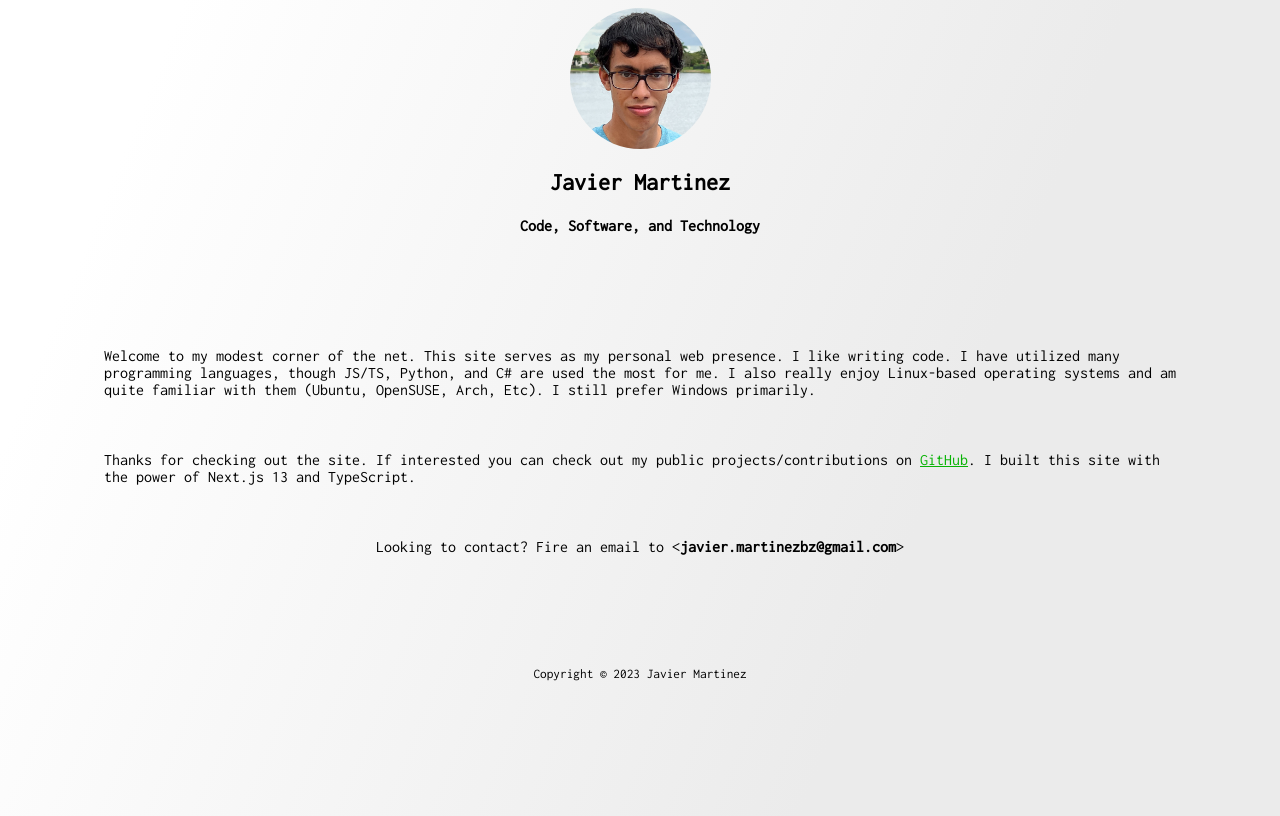
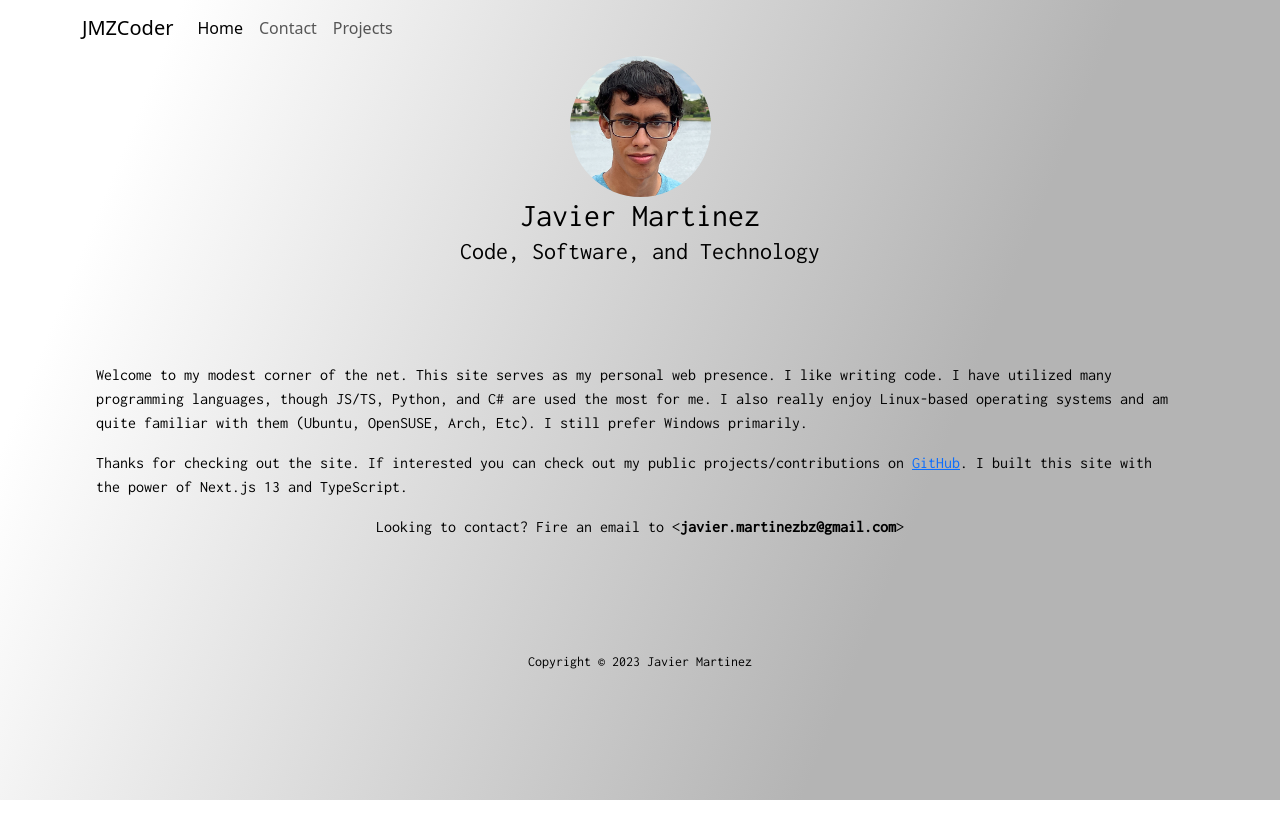
Before and after one commit to hoogmin/jmnxtsite, a Next.js app: page / in a window 1280 px wide. Built offline with nearby package versions, Linux system fonts and the light colour scheme.

Commit message:
Navbar scaffold, bootstrap, and more.

```diff
--- /dev/null
+++ b/app/components/Navibar.tsx
@@ -0,0 +1,36 @@
+"use client"
+
+import Link from "next/link"
+import { Navbar, Nav, Container } from "react-bootstrap"
+import { usePathname } from "next/navigation"
+
+const Navibar = () => {
+    const pathname = usePathname()
+
+    return (
+        <Navbar bg="transparent" expand="lg">
+            <Container>
+                <Link href="/" className="navbar-brand">JMZCoder</Link>
+
+                {/* Hamburger menu for mobile */}
+                <Navbar.Toggle aria-controls="basic-navbar-nav"/>
+
+                {/* Collapsible content */}
+                <Navbar.Collapse id="basic-navbar-nav">
+                    {/* Links justified to the right */}
+                    <Nav className="ml-auto">
+                        <Link href="/" className={pathname === '/' ? "nav-link active" : "nav-link"}>Home</Link>
+                        <Link href="/contact" className={pathname === "/contact" ? "nav-link active" : "nav-link"}>Contact</Link>
+                        <a
+                        href="https://github.com/hoogmin"
+                        target="_blank"
+                        rel="noopener noreferrer"
+                        className="nav-link">Projects</a>
+                    </Nav>
+                </Navbar.Collapse>
+            </Container>
+        </Navbar>
+    )
+}
+
+export default Navibar
--- a/app/layout.tsx
+++ b/app/layout.tsx
@@ -1,4 +1,5 @@
 import '@/styles/globals.css'
+import Navibar from '@/components/Navibar'
 
 export default function RootLayout({
     // Layouts must accept a children prop.
@@ -9,7 +10,10 @@ export default function RootLayout({
 }) {
     return (
         <html lang="en">
-            <body>{children}</body>
+            <body>
+                <Navibar/>
+                {children}
+            </body>
         </html>
     )
 }
--- a/app/page.tsx
+++ b/app/page.tsx
@@ -6,13 +6,13 @@ import styles from '@/styles/Home.module.css'
 const inconsolata = Inconsolata({ subsets: ["latin"], weight: "400", style: "normal" })
 
 export const metadata: Metadata = {
-    title: "Javi M. | Coder / Programmer",
-    description: "Javier Martinez (@hoogmin) | Coder/Programmer. Personal Site.",
+    title: "Javi M. | JMProgrammingHub",
+    description: "Javier Martinez (@hoogmin) | Coder/Programmer. Freelance Site.",
     viewport: "width=device-width, initial-scale=1",
     robots: "all",
     openGraph: {
-        title: "Javi M. | Coder / Programmer",
-        description: "Javier Martinez (@hoogmin) | Coder/Programmer. Personal Site."
+        title: "Javi M. | JMProgrammingHub",
+        description: "Javier Martinez (@hoogmin) | Coder/Programmer. Freelance Site."
     }
 }
 
@@ -20,7 +20,7 @@ export default function HomePage() {
 
   return (
     <>
-      <header className={`${styles.topheader} ${inconsolata.className}`}>
+      <div className={`${styles.topheader} ${inconsolata.className}`}>
         <Image
         src="/profile1_nodata_site.jpg"
         alt="Javi Profile Picture"
@@ -31,7 +31,7 @@ export default function HomePage() {
         />
         <h2 className={styles.topheaderitem}>Javier Martinez</h2>
         <h4 className={styles.topheaderitem}>Code, Software, and Technology</h4>
-      </header>
+      </div>
       <main className={`${styles.main} ${inconsolata.className}`}>
         <section>
           <p>
--- a/app/styles/globals.css
+++ b/app/styles/globals.css
@@ -1,3 +1,5 @@
+@import "~bootstrap/dist/css/bootstrap.min.css";
+
 :root {
   --max-width: 1100px;
   --font-mono: ui-monospace, Menlo, Monaco, 'Cascadia Mono', 'Segoe UI Mono',
@@ -16,10 +18,5 @@ body {
 
 body {
   color: var(--foreground-color, #000);
-  background: linear-gradient(112.1deg, rgb(255, 255, 255) 11.4%, rgb(235, 235, 235) 70.2%);
+  background: linear-gradient(112.1deg, rgb(255, 255, 255) 11.4%, rgb(180, 180, 180) 70.2%);
 }
-
-a {
-  color: #08b305;
-  text-decoration: underline;
-}
--- a/package.json
+++ b/package.json
@@ -12,9 +12,11 @@
     "@types/node": "18.14.1",
     "@types/react": "18.0.28",
     "@types/react-dom": "18.0.11",
+    "bootstrap": "^5.3.1",
     "eslint": "8.34.0",
     "next": "^13.4.17",
     "react": "^18.2.0",
+    "react-bootstrap": "^2.8.0",
     "react-dom": "^18.2.0",
     "typescript": "4.9.5"
   },
```
Also changed, not shown: app/not-found.tsx (added, +7 -0 lines), 1 other file (tests, documents, lock files or other folders).
